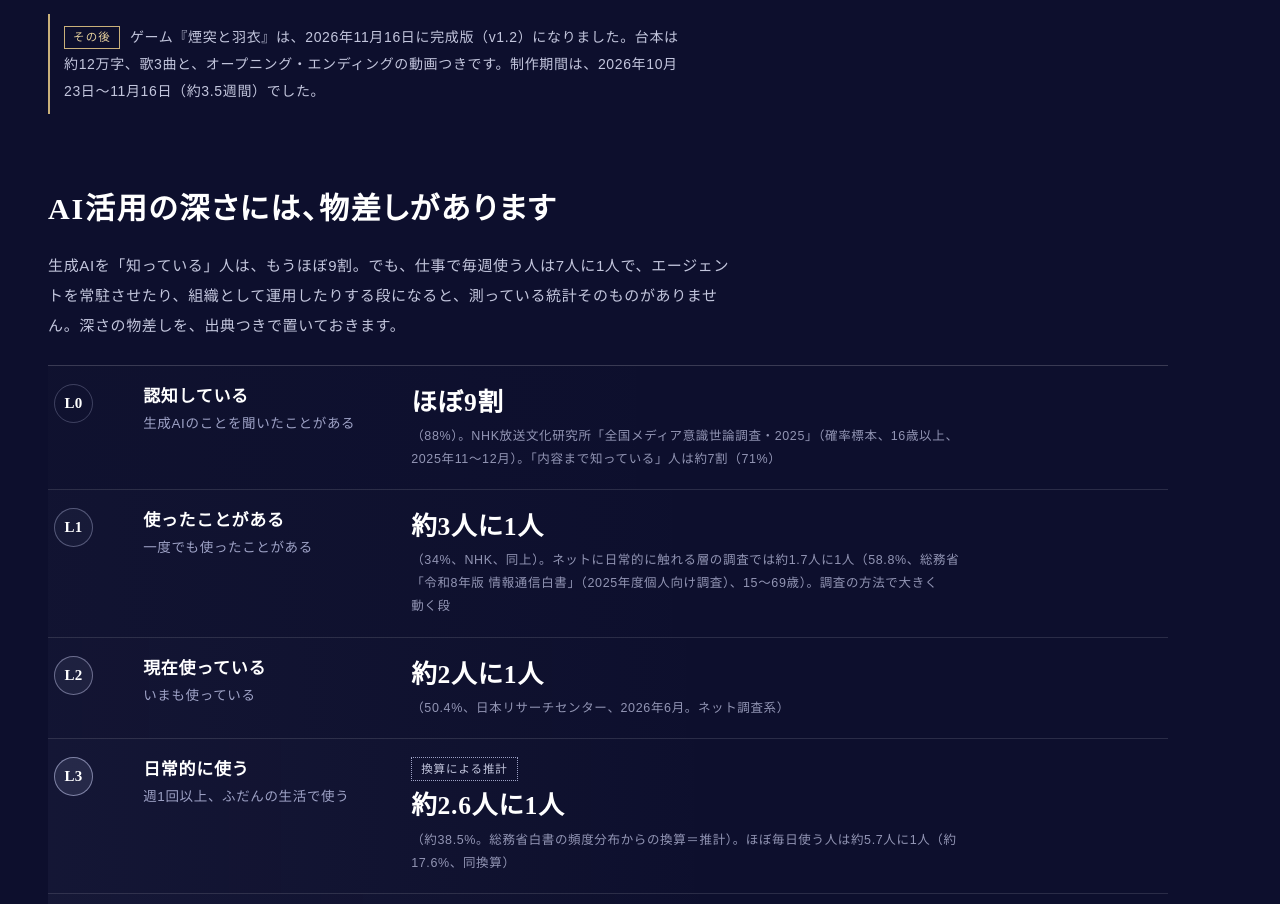
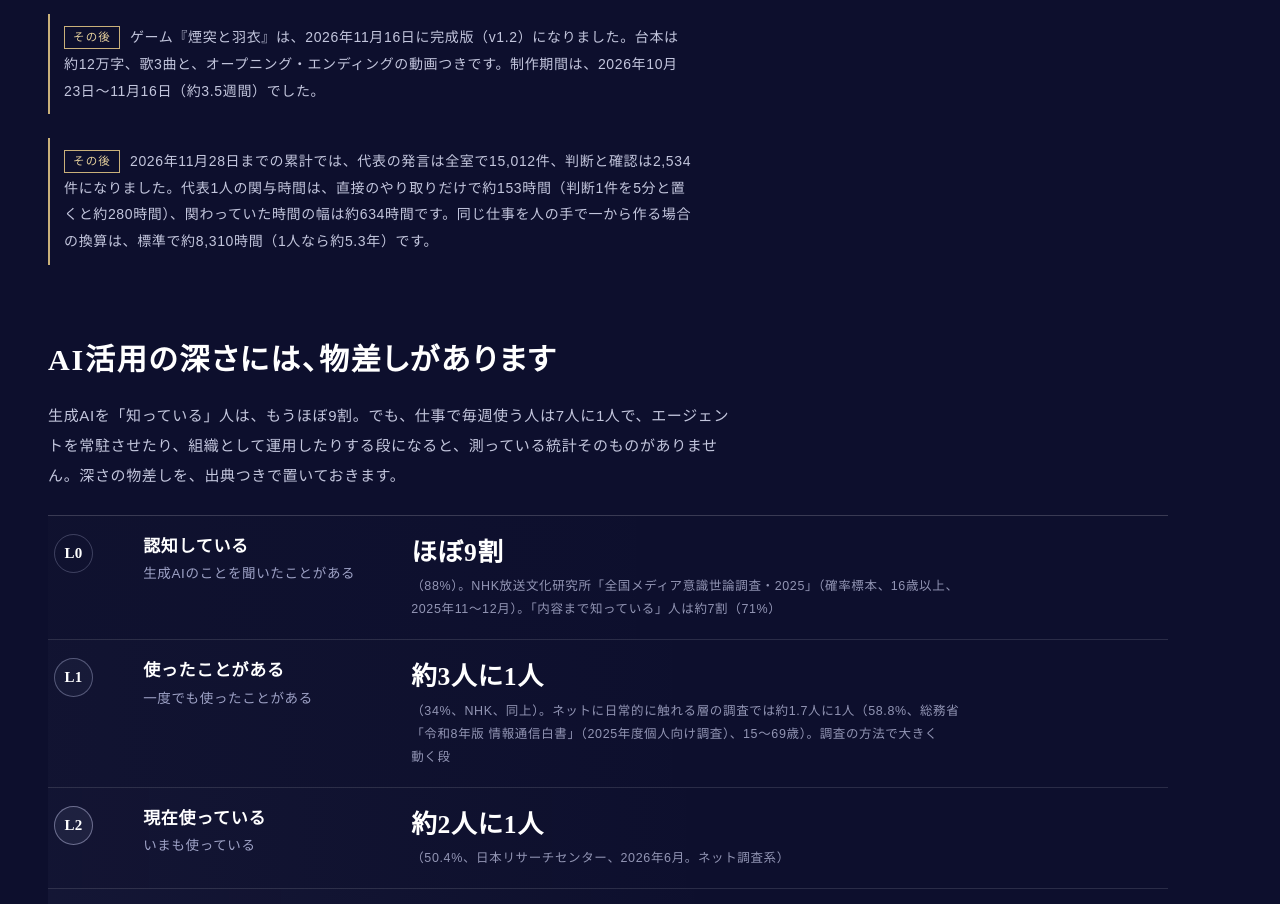
Before and after one commit to Nia0222/sakuya-hp, a plain HTML site: page index.html in a window 1280 px wide. Shown: the part 9960-10864 px from the top of the page. Drawn offline with Linux system fonts and the light colour scheme; no server answers; a web font is replaced by a local one.

Commit message:
実績の時間換算を週次計測（2026-11-28）へ反映

```diff
--- a/index.html
+++ b/index.html
@@ -618,6 +618,7 @@ if('IntersectionObserver' in window){
 <li><span class="wy-how-n" aria-hidden="true">3</span><p class="wy-how-t">人数に直すと、<wbr>最大約23人分</p><p class="wy-how-d">合計は最大約940時間（控えめに見て約460時間）。控えめに見ても、1人で順にやれば約11週間かかる量です。</p></li>
 </ol>
 <p class="wy-later" id="gameDone"><span class="wy-later-k">その後</span>ゲーム『煙突と羽衣』は、2026年11月16日に完成版（v1.2）になりました。台本は約12万字、歌3曲と、オープニング・エンディングの動画つきです。制作期間は、2026年10月23日〜11月16日（約3.5週間）でした。</p>
+<p class="wy-later" id="timeConv"><span class="wy-later-k">その後</span>2026年11月28日までの累計では、代表の発言は全室で15,012件、判断と確認は2,534件になりました。代表1人の関与時間は、直接のやり取りだけで約153時間（判断1件を5分と置くと約280時間）、関わっていた時間の幅は約634時間です。同じ仕事を人の手で一から作る場合の換算は、標準で約8,310時間（1人なら約5.3年）です。</p>
 <div class="ms" id="aiScale" role="region" aria-labelledby="msTitle">
 <h3 class="ms-h" id="msTitle">AI活用の深さには、物差しがあります</h3>
 <p class="ms-lead">生成AIを「知っている」人は、もうほぼ9割。でも、仕事で毎週使う人は7人に1人で、エージェントを常駐させたり、組織として運用したりする段になると、測っている統計そのものがありません。深さの物差しを、出典つきで置いておきます。</p>
```
